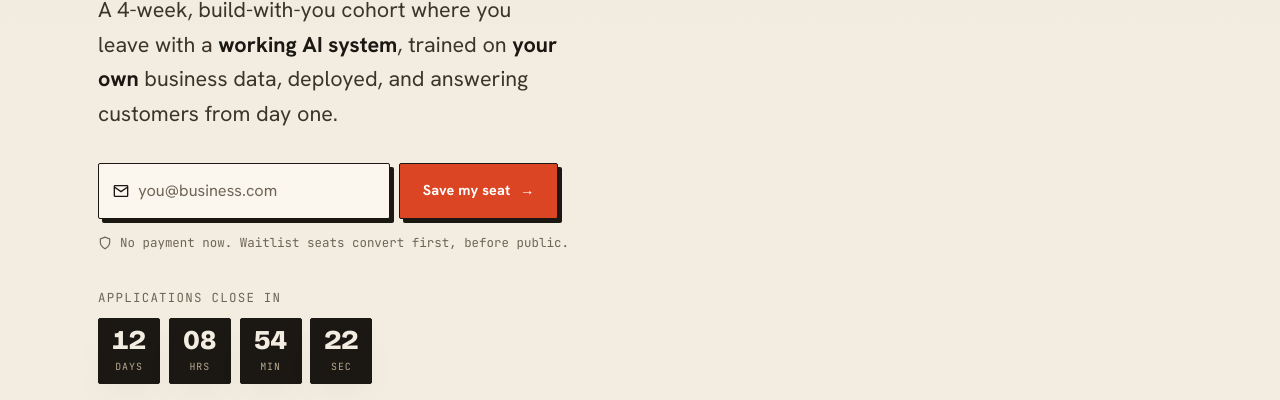
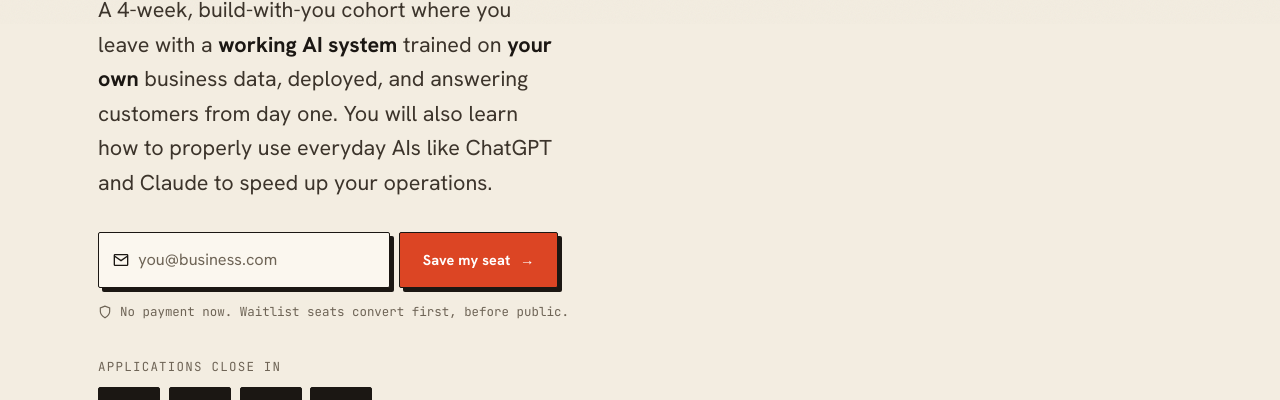
Before and after one commit to Lawalgiyath/Frai, a plain HTML site: page index.html in a window 1280 px wide. Shown: the part 776-1176 px from the top of the page. Drawn offline with nearby package versions, Linux system fonts and the light colour scheme.

Commit message:
Add ChatGPT and Claude learning hook to hero sub-headline

```diff
--- a/index.html
+++ b/index.html
@@ -219,7 +219,7 @@
         <span class="chip">Lagos · Remote</span>
       </div>
       <h1 id="h1">Stop reading about AI.<br><span class="mark">Ship one.</span><span class="sr-only"> Frai is a 4-week hands-on AI program in Nigeria where SME owners build and deploy a real AI tool on their own business data.</span></h1>
-      <p class="hero__sub">A 4-week, build-with-you cohort where you leave with a <b>working AI system</b>, trained on <b>your own</b> business data, deployed, and answering customers from day one.</p>
+      <p class="hero__sub">A 4-week, build-with-you cohort where you leave with a <b>working AI system</b> trained on <b>your own</b> business data, deployed, and answering customers from day one. You will also learn how to properly use everyday AIs like ChatGPT and Claude to speed up your operations.</p>
 
       <form class="capture" id="capture-form" novalidate>
         <label class="capture__field">
```
